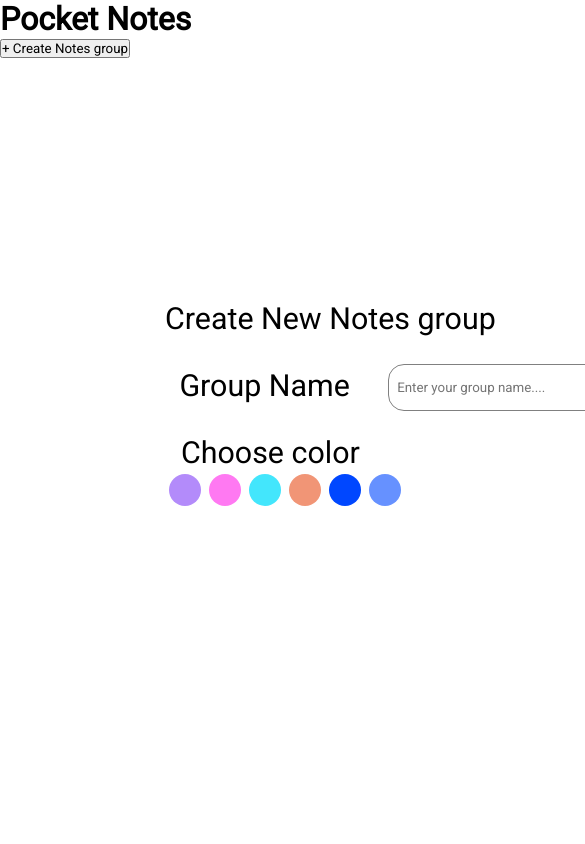
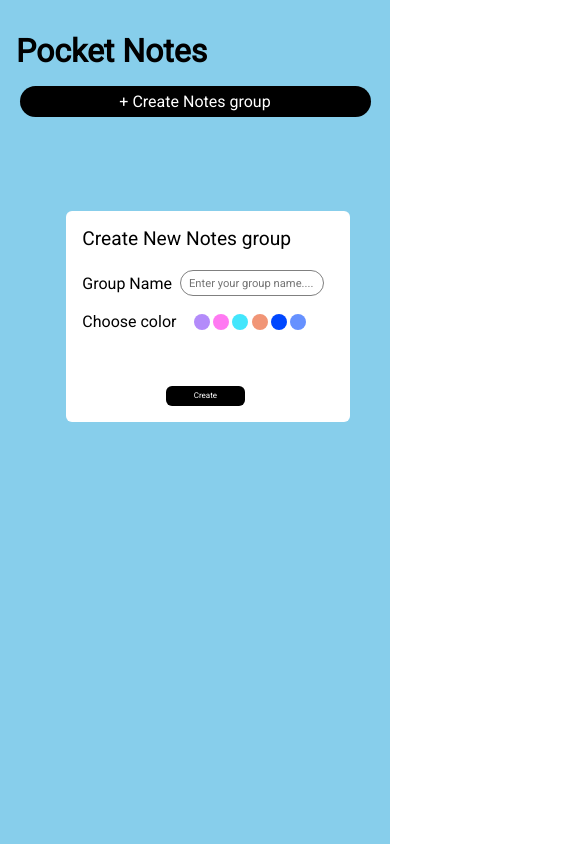
Before and after one commit to Ashh21/react-module-test-notes-app, a React (Create React App) app: page / in a window 390 px wide. Both pictures are taken after a click on the button "+ Create Notes group". Shown: the top 844 px of the page, 585 px wide, since content can reach past the window. Built offline with nearby package versions, Linux system fonts and the light colour scheme; a web font is replaced by a local one.

Commit message:
css added

```diff
--- a/package.json
+++ b/package.json
@@ -11,6 +11,7 @@
     "react-dom": "^18.2.0",
     "react-redux": "^8.1.3",
     "react-scripts": "5.0.1",
+    "react-uuid": "^2.0.0",
     "web-vitals": "^2.1.4"
   },
   "scripts": {
--- a/src/App.css
+++ b/src/App.css
@@ -48,20 +48,20 @@
   display: flex;
 }
 
-.pop-up {
+/* .pop-up {
   position: absolute;
   top: 30%;
   left: 30%;
   padding: 0.5rem;
-}
+} */
 
-.create-group-div {
+/* .create-group-div {
   padding: 2rem 1rem;
   background-color: #fff;
   border-radius: 0.375rem;
   width: 35rem;
   height: 14rem;
-}
+} */
 
 .create-group-input {
   border: 1px solid gray;
@@ -92,37 +92,38 @@
   cursor: pointer;
 }
 
+/*
 .notes-area {
   display: flex;
   flex-direction: column;
   width: 80vw;
   height: 97Vh;
 
-}
+} */
 
-.notes-user-info {
+/* .notes-user-info {
   height: 10vh;
   background-color: #E8E8E8;
-}
+}  */
 
-.notes-div {
+/* .notes-div {
   height: 70vh;
   background-color: #F7ECDC;
   overflow-y: scroll;
-}
+}  */
 
-.notes-section {
+/* .notes-section {
   display: flex;
   padding: 1rem 1rem 0;
-}
+} */
 
-.textarea-div {
+/* .textarea-div {
   border-bottom-left-radius: 0.75rem;
   background-color: #E8E8E8;
 
-}
+} */
 
-.notes-text-area {
+/* .notes-text-area {
   position: relative;
   width: 70vw;
   margin: 0.8rem 1.2rem;
@@ -132,7 +133,7 @@
   border-radius: 0.5rem;
   text-align: start;
   padding: 0.5rem 0 0 0.5rem;
-}
+} */
 
 .notes-btn {
   position: absolute;
@@ -143,7 +144,7 @@
   cursor: pointer;
 }
 
-.notes-time {
+/* .notes-time {
   display: flex;
   flex-direction: column;
   width: 20%;
@@ -153,4 +154,88 @@
 .notes-content{
   width: 80%;
   padding: 1rem;
+} */
+
+
+
+
+/* Mobile  */
+
+@media only screen and (max-width: 600px) {
+  .App {
+    background-color: #87ceeb;
+    width: 100vw;
+    height: 100vh;
+  }
+
+  .user {
+    display: flex;
+    flex-direction: column;
+    padding: 2rem 0;
+  }
+
+  .user h1{
+    padding-left: 1rem;
+    font-size: 2rem;
+  }
+
+  .user-div{
+    width: 100vw;
+    padding: 1rem 0;
+    text-align: center;
+  }
+
+  .user-create-btn{
+    background: #000;
+    color: #fff;
+    padding: 0.375rem 0;
+    border-radius: 1rem;
+    border: none;
+    width: 90%;
+    font-size: 1rem;
+  }
+
+  .pop-up{
+    position: absolute;
+    bottom: 50%;
+    left: 17%;
+  }
+
+  .create-group-div{
+    width: 284px;
+    height: 211px;
+    background-color: #fff;
+    border-radius: 0.375rem;
+  }
+
+  .create-group-input{
+    border: 1px solid gray;
+    border-radius: 1rem;
+    width: 50%;
+    height: 1.5rem;
+    font-size: 0.7rem;
+  }
+
+  .create-btn {
+    background-color: black;
+    color: white;
+    font-size: 0.5rem;
+    line-height: 1.25rem;
+    padding: 0 1.75rem;
+    margin-right: 0.5rem;
+    border-radius: 0.375rem;
+    border: none;
+    cursor: pointer;
+  }
+
+  .color-select-btn {
+    width: 1rem;
+    height: 1rem;
+    margin: 0 0.1rem;
+    border-radius: 3rem;
+    border: none;
+    cursor: pointer;
+  }
+
+
 }
--- a/src/components/Body.js
+++ b/src/components/Body.js
@@ -1,11 +1,13 @@
 import React from 'react'
-import { UserSection } from './UserSection'
-import { CreateUserGroup } from './CreateUserGroup'
+import { UserSection } from './user/UserSection'
+import { CreateUserGroup } from './user/CreateUserGroup'
+// import { NotesSection } from './notes/NotesSection'
 
 const Body = () => {
     return (
-        <div>
+        <div className=''>
             <UserSection />
+            {/* <NotesSection /> */}
             <div className='pop-up'>
                 <CreateUserGroup />
             </div>
--- a/src/components/CreateUserGroup.js
+++ /dev/null
@@ -1,82 +0,0 @@
-import React, { useState } from 'react'
-import { SelectColor } from './SelectColor'
-import { useDispatch, useSelector } from 'react-redux'
-import { addUser } from '../redux/UserSlice'
-import { closePopUp } from '../redux/PopUpSlice'
-
-const CreateUserGroup = () => {
-    const [selectColor, setSelectColor] = useState("")
-    const [groupName, setGroupName] = useState("")
-    const [error, setError] = useState("")
-    const dispatch = useDispatch()
-    const isOpen = useSelector((store) => store.app.isOpen)
-
-    const handleSelectColor = (color) => {
-        setSelectColor(color)
-    }
-
-    if (!isOpen) return null;
-
-    const createHandler = () => {
-        const newErrors = {}
-
-        if (groupName.length === 0) {
-            newErrors.groupName = "Please enter group name"
-        }
-
-        if (selectColor.length === 0) {
-            newErrors.selectColor = "Please choose a color"
-        }
-
-        if (Object.keys(newErrors).length === 0) {
-            dispatch(addUser({ groupName, selectColor }))
-            dispatch(closePopUp())
-            setGroupName("")
-            // setSelectColor("")
-        }
-
-        else {
-            setError(newErrors)
-        }
-    }
-
-    return (
-        <div>
-            <div className='create-group-div'>
-                <h1 style={{
-                    padding: "0.5rem 1.5rem",
-                    fontSize: "1.9rem",
-                    fontWeight: "500"
-                }} > Create New Notes group </h1>
-                <form onSubmit={(e) => e.preventDefault()}
-                    style={{
-                        display: "flex",
-                        padding: "1rem 0"
-                    }}>
-                    <label style={{
-                        padding: "0.5rem 2.4rem",
-                        fontSize: "1.9rem", fontWeight: "500",
-                        textAlign: "center"
-                    }}>Group Name</label>
-                    <input className='create-group-input ' value={groupName} onChange={(e) => setGroupName(e.target.value)}
-                        type='text' placeholder='Enter your group name....' />
-                </form>
-                <div style={{
-                    display: "flex",
-                    padding: "0.5rem 1.5rem",
-                    alignItems: "center"
-                }}>
-                    <SelectColor onChangeColor={handleSelectColor} />
-                </div>
-                <span style={{ color: "black", padding: "0 1rem" }}>{error.groupName} {error.selectColor}
-                </span>
-                <div style={{ position: 'absolute', right: "1.5rem" }}>
-                    <button className='create-btn'
-                        onClick={createHandler}>Create</button>
-                </div>
-            </div>
-        </div>
-    )
-}
-
-export { CreateUserGroup }
--- /dev/null
+++ b/src/components/notes/NotesSection.js
@@ -0,0 +1,15 @@
+import React from 'react'
+
+const NotesSection = () => {
+    return (
+        <div>
+            <div></div>
+            <div></div>
+            <div>
+                <textarea></textarea>
+            </div>
+        </div>
+    )
+}
+
+export { NotesSection }
--- /dev/null
+++ b/src/components/user/CreateUserGroup.js
@@ -0,0 +1,89 @@
+import React, { useState } from 'react'
+import { SelectColor } from './SelectColor'
+import { useDispatch, useSelector } from 'react-redux'
+import { addUser } from '../../redux/UserSlice'
+import { closePopUp } from '../../redux/PopUpSlice'
+import uuid from 'react-uuid'
+
+
+const CreateUserGroup = () => {
+    const [selectColor, setSelectColor] = useState("")
+    const [groupName, setGroupName] = useState("")
+    const [error, setError] = useState("")
+    const dispatch = useDispatch()
+    const isOpen = useSelector((store) => store.app.isOpen)
+
+    const handleSelectColor = (color) => {
+        setSelectColor(color)
+    }
+
+    if (!isOpen) return null;
+
+    const createHandler = () => {
+        const newErrors = {}
+
+        if (groupName.length === 0) {
+            newErrors.groupName = "Please enter group name"
+        }
+
+        if (selectColor.length === 0) {
+            newErrors.selectColor = "Please choose a color"
+        }
+
+        if (Object.keys(newErrors).length === 0) {
+            dispatch(addUser({ groupName, selectColor, id: uuid() }))
+            dispatch(closePopUp())
+            setGroupName("")
+            setError("")
+        }
+
+        else {
+            setError(newErrors)
+        }
+    }
+
+    return (
+        <div className='create-group-div'>
+            <h1 style={{
+                padding: "1rem ",
+                fontSize: "1.2rem",
+                fontWeight: "500"
+            }} > Create New Notes group </h1>
+            <form onSubmit={(e) => e.preventDefault()}
+                style={{
+                    display: "flex",
+                    padding: "0 1rem"
+                }}>
+                <label style={{
+                    fontSize: "1rem",
+                    fontWeight: "500",
+                    textAlign: "center",
+                    padding: "0.5rem 0.5rem 0 0"
+                }}>Group Name</label>
+                <input className='create-group-input ' value={groupName} onChange={(e) => setGroupName(e.target.value)}
+                    type='text' placeholder='Enter your group name....' />
+            </form>
+
+            <SelectColor onChangeColor={handleSelectColor} />
+
+            <div style={{
+                display: "flex",
+                flexDirection: "column"
+            }}>
+                <span style={{ color: "black", padding: "0 1rem", fontSize: "0.6rem" }}>{error.groupName}
+                </span>
+
+                <span style={{ color: "black", padding: "0 1rem", fontSize: "0.6rem" }}> {error.selectColor}
+                </span>
+            </div>
+
+            <div style={{ position: 'absolute', left: "35%", bottom: "1rem" }}>
+                <button className='create-btn'
+                    onClick={createHandler}>Create</button>
+            </div>
+        </div>
+
+    )
+}
+
+export { CreateUserGroup }
--- a/src/components/SelectColor.js
+++ b/src/components/user/SelectColor.js
@@ -8,10 +8,14 @@ const SelectColor = ({ onChangeColor }) => {
     }
 
     return (
-        <div>
+        <div style={{
+            display: "flex",
+            alignItems: "center",
+            padding: "1rem"
+        }}>
             <h2 style={{
-                fontSize: "1.9rem",
-                padding: " 0 1rem",
+                fontSize: "1rem",
+                paddingRight: "1rem",
                 fontWeight: "500"
             }}
             >Choose color</h2>
--- a/src/components/UserCard.js
+++ b/src/components/user/UserCard.js
@@ -3,29 +3,30 @@ import { useSelector } from 'react-redux'
 
 const UserCard = () => {
     const userInfo = useSelector((store) => store.user.users)
-    console.log(userInfo)
+
     return (
         <div>
             {
-                userInfo.map((u) => (
+                userInfo.map((user) => (
                     <div style={{
                         display: "flex",
                         padding: "1rem",
                     }}
-                        key={u.id}
-                    // id={u.id}
-                    // onClick={() => setSelected(u.id)}
+                        key={user.id}
+                        id={user.id}
+                    // onClick={() => setSelected(user.id)}
                     >
-                        <div className='user-info' style={{ backgroundColor: u.selectColor }}>
+                        <div className='user-info' style={{ backgroundColor: user.selectColor }}>
                             <h1 style={{
-                                fontSize: "1.5rem", paddingTop: "0.5rem"
-                            }}> {u?.groupName?.slice(0,2)}</h1>
+                                fontSize: "1.5rem",
+                                padding: "0.5rem"
+                            }}> {user?.groupName?.slice(0, 2)}</h1>
                         </div>
                         <h1 style={{
                             fontSize: "1.25rem",
                             padding: "0.5rem"
                         }}
-                        >{u.groupName} </h1>
+                        >{user.groupName} </h1>
                     </div>
                 ))
             }
--- a/src/components/UserSection.js
+++ b/src/components/user/UserSection.js
@@ -1,6 +1,6 @@
 import React from 'react'
 import { useDispatch } from 'react-redux'
-import { togglePopUp } from '../redux/PopUpSlice'
+import { togglePopUp } from '../../redux/PopUpSlice'
 import { UserCard } from './UserCard'
 
 const UserSection = () => {
@@ -10,10 +10,10 @@ const UserSection = () => {
         dispatch(togglePopUp())
     }
     return (
-        <div>
+        <div className='user'>
             <h1>Pocket Notes</h1>
-            <div>
-                <button onClick={toggleHandler}> + Create Notes group</button>
+            <div className='user-div'>
+                <button className='user-create-btn' onClick={toggleHandler}> + Create Notes group</button>
             </div>
             <UserCard />
         </div>
```
Also changed, not shown: src/components/notes/Notes.js (added, +9 -0 lines), 1 other file (tests, documents, lock files or other folders).
